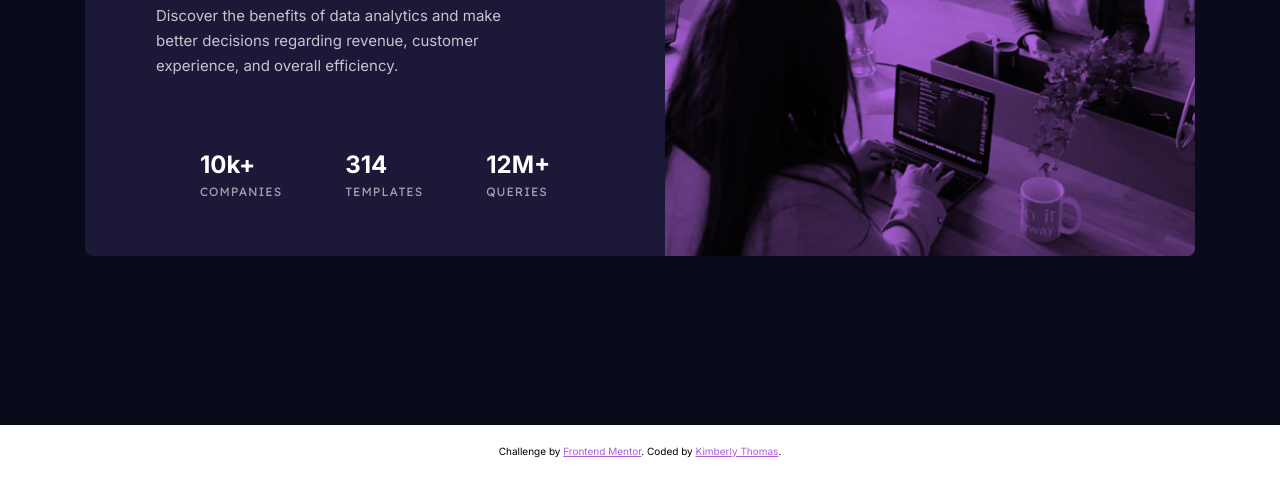
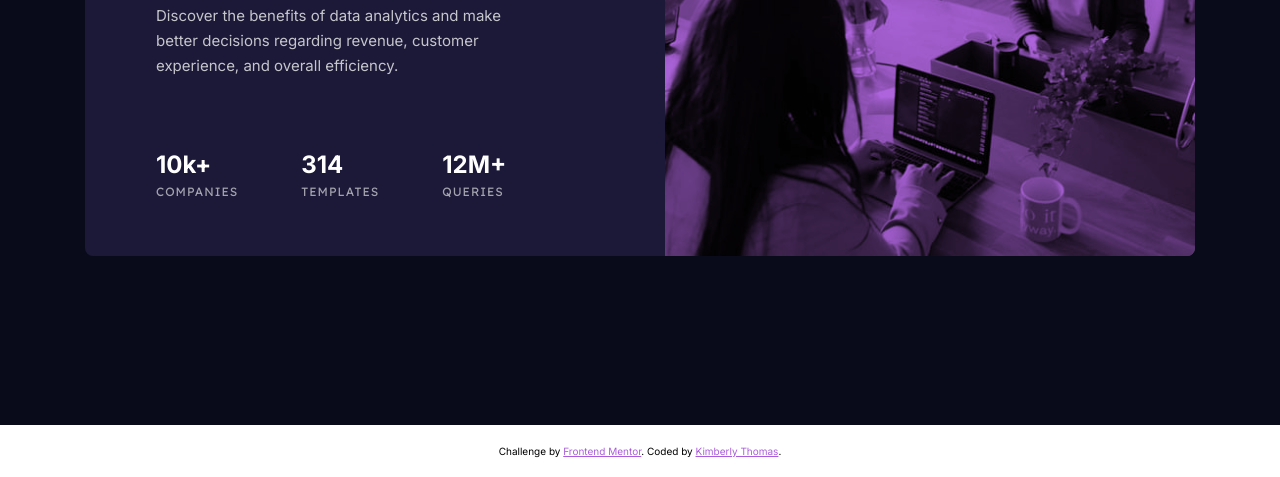
Before and after one commit to kimberlyannthomas/frontend-mentor-coding-challenges, a plain HTML site: page stats-preview-card-component/index.html in a window 1280 px wide. Shown: the part 323-800 px from the top of the page. Drawn offline with Linux system fonts and the light colour scheme.

Commit message:
Update main.css

```diff
--- a/stats-preview-card-component/css/main.css
+++ b/stats-preview-card-component/css/main.css
@@ -113,8 +113,9 @@ body {
 
 @media (min-width: 576px) {
   .stats-group {
-      display: flex; justify-content: center
-	}
+      display: flex;
+      justify-content: center;
+ }
 
   .stat {
        margin-right: 6.3rem; margin-bottom: 0;
@@ -153,7 +154,7 @@ body {
 }
 
  .stats-group {
-	display: flex;
+	justify-content: flex-start;
 }
 
  .stat-header {
```
